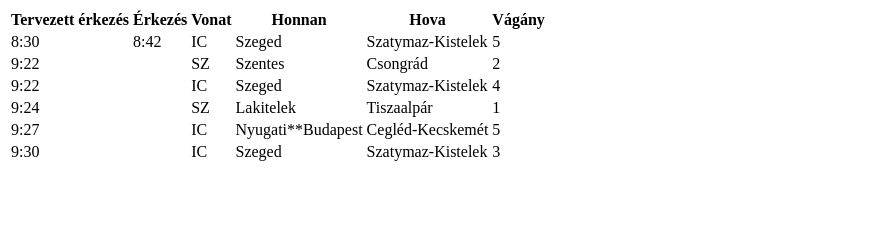
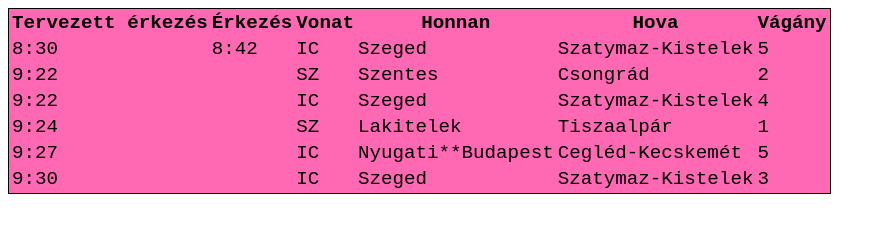
Before and after one commit to beepbeepimajeep-ni/2025_01_30_mav_utastajekoztato, a plain HTML site: page index.html in a window 1280 px wide. Shown: the whole page, without its empty margins (0-886 px from the left). Drawn offline with Linux system fonts and the light colour scheme.

Commit message:
create css and add base table design

```diff
--- a/index.html
+++ b/index.html
@@ -3,9 +3,8 @@
 <head>
     <meta charset="UTF-8">
     <meta name="viewport" content="width=device-width, initial-scale=1.0">
-    <title>MÁV Utastájékoztató
-
-    </title>
+    <title>MÁV Utastájékoztató</title>
+    <link rel="stylesheet" href="style.css">
 </head>
 <body>
     <table>
--- /dev/null
+++ b/style.css
@@ -0,0 +1,8 @@
+table {
+    border: 1px solid;
+    background-color: hotpink;
+    /* color: chartreuse; betűszín */
+    font-family: 'Courier New', Courier, monospace;
+/* betűtípus */
+    font-size: larger; /* betűméret */
+  }
```
